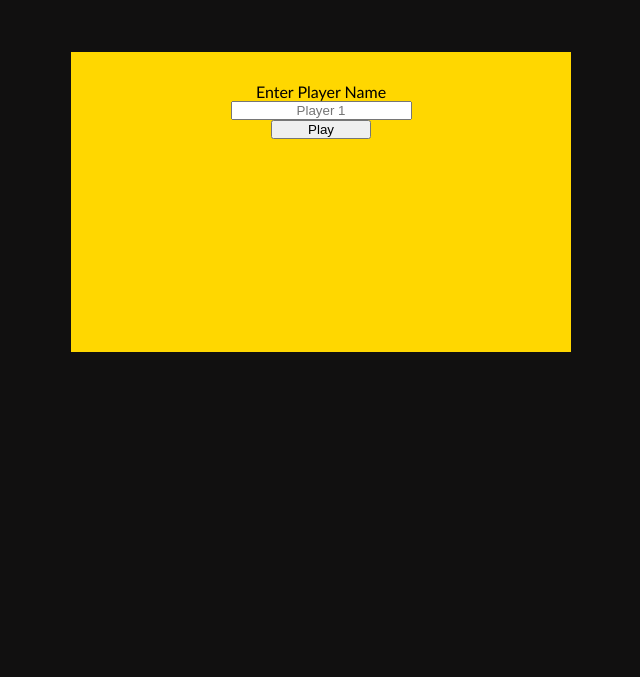
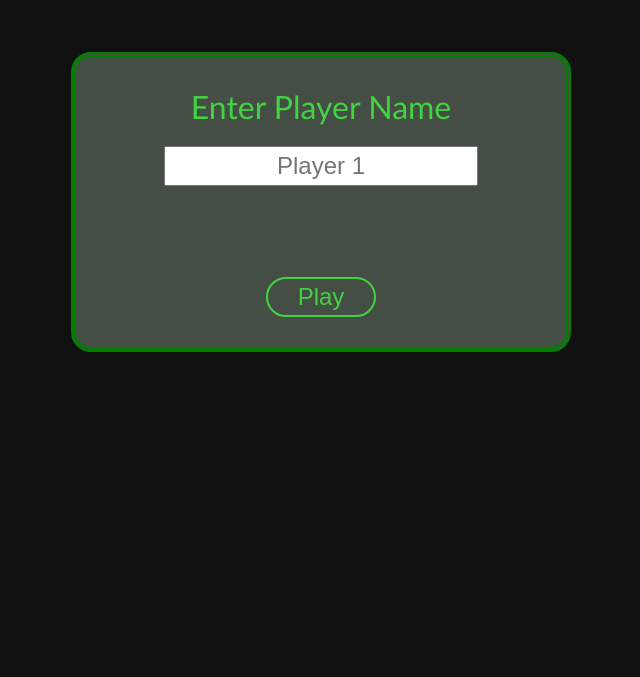
Before and after one commit to derek4987/battleship, a website built with webpack: page dist/index.html in a window 1280 px wide. Shown: the part 123-800 px from the top of the page, without its empty margins (319-959 px from the left). Built offline with Linux system fonts and the light colour scheme.

Commit message:
update css for startPage

```diff
--- a/src/style.css
+++ b/src/style.css
@@ -21,3 +21,71 @@ button {
 body {
   font-family: 'Gill Sans', 'Gill Sans MT', Calibri, 'Trebuchet MS', sans-serif;
 }
+
+/* start page styles */
+#hWrapper {
+  display: flex;
+  flex-direction: column;
+  align-items: center;
+  background-color: rgb(16, 16, 16);
+  height: 100vh;
+  width: 100vw;
+}
+
+#hTitle {
+  color: rgb(65, 211, 65);
+  font-size: 3.5rem;
+  padding-top: 40px;
+}
+
+#hModal {
+  position: absolute;
+  display: flex;
+  flex-direction: column;
+  border-radius: 20px;
+  border-style: double;
+  border-width: 5px;
+  border-color: green;
+  align-items: center;
+  top: -150px;
+  left: 0;
+  right: 0;
+  bottom: 0;
+  margin: auto;
+  z-index: 1;
+  background-color: rgb(68, 78, 68);
+  width: 500px;
+  height: 300px;
+  padding: 30px 40px;
+  color: rgb(65, 211, 65);
+}
+
+#hPlayerInfo {
+  display: flex;
+  flex-direction: column;
+  align-items: center;
+}
+#hPlayerInfo > label {
+  font-size: 2rem;
+  padding-bottom: 20px;
+}
+#hPlayerInfo > input {
+  text-align: center;
+  height: 40px;
+  font-size: 1.5rem;
+}
+
+#hPlayButton {
+  width: 110px;
+  margin-top: auto;
+  font-size: 1.5rem;
+  height: 40px;
+  border-radius: 40px;
+  border: 2px solid rgb(65, 211, 65);
+  color: rgb(65, 211, 65);
+  background-color: rgb(68, 78, 68);
+}
+#hPlayButton:hover {
+  height: 42px;
+  width: 112px;
+}
```
Also changed, not shown: dist/bundle.js, dist/index.html.
